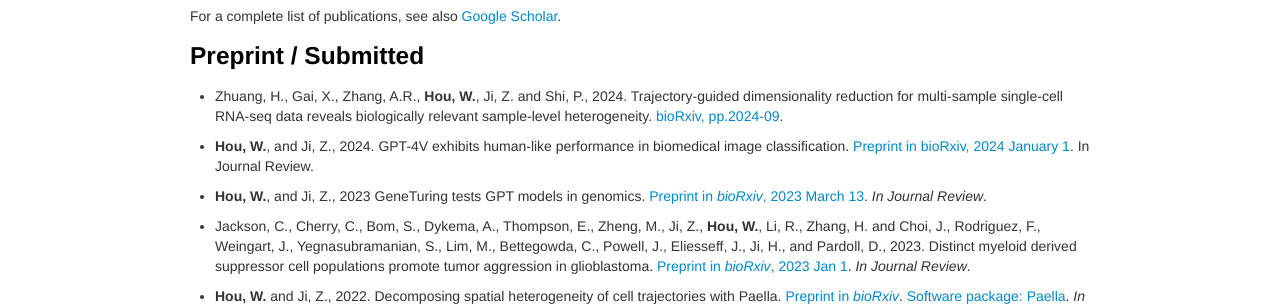
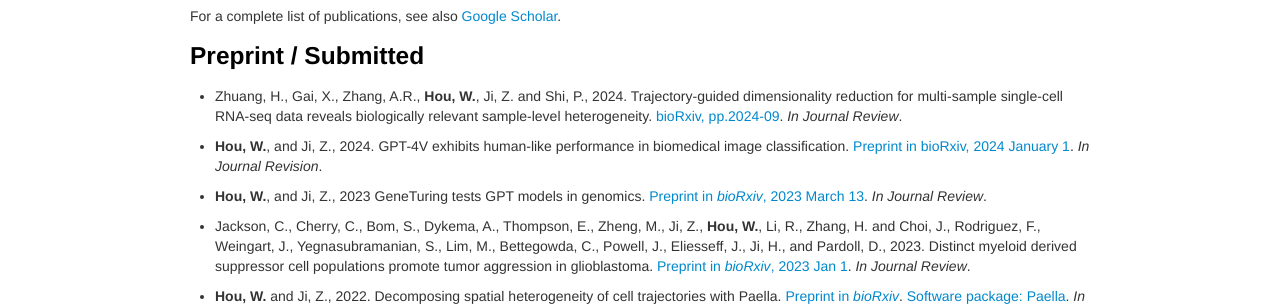
Before and after one commit to Winnie09/Wenpin_Hou, a Jekyll site: the page built from pages/publications.md, in a window 1280 px wide and 900 px high. Shown: the part 146-452 px from the top of the window. Built offline with Jekyll 4.4.1, drawn with Linux system fonts in a browser that asks for light colours.

Commit message:
publications.md

```diff
--- a/pages/publications.md
+++ b/pages/publications.md
@@ -10,9 +10,9 @@
 
 ### Preprint / Submitted
 
-- Zhuang, H., Gai, X., Zhang, A.R., **Hou, W.**, Ji, Z. and Shi, P., 2024. Trajectory-guided dimensionality reduction for multi-sample single-cell RNA-seq data reveals biologically relevant sample-level heterogeneity. [bioRxiv, pp.2024-09](https://www.biorxiv.org/content/10.1101/2024.09.14.613024v1).
+- Zhuang, H., Gai, X., Zhang, A.R., **Hou, W.**, Ji, Z. and Shi, P., 2024. Trajectory-guided dimensionality reduction for multi-sample single-cell RNA-seq data reveals biologically relevant sample-level heterogeneity. [bioRxiv, pp.2024-09](https://www.biorxiv.org/content/10.1101/2024.09.14.613024v1). *In Journal Review*.
 
-- **Hou, W.**, and Ji, Z., 2024. GPT-4V exhibits human-like performance in biomedical image classification. [Preprint in bioRxiv, 2024 January 1](https://www.biorxiv.org/content/10.1101/2023.12.31.573796v1). In Journal Review.
+- **Hou, W.**, and Ji, Z., 2024. GPT-4V exhibits human-like performance in biomedical image classification. [Preprint in bioRxiv, 2024 January 1](https://www.biorxiv.org/content/10.1101/2023.12.31.573796v1). *In Journal Revision*.
 
 - **Hou, W.**, and Ji, Z., 2023 GeneTuring tests GPT models in genomics. [Preprint in *bioRxiv*, 2023 March 13](https://www.biorxiv.org/content/10.1101/2023.03.11.532238v1). *In Journal Review*.
 
```
